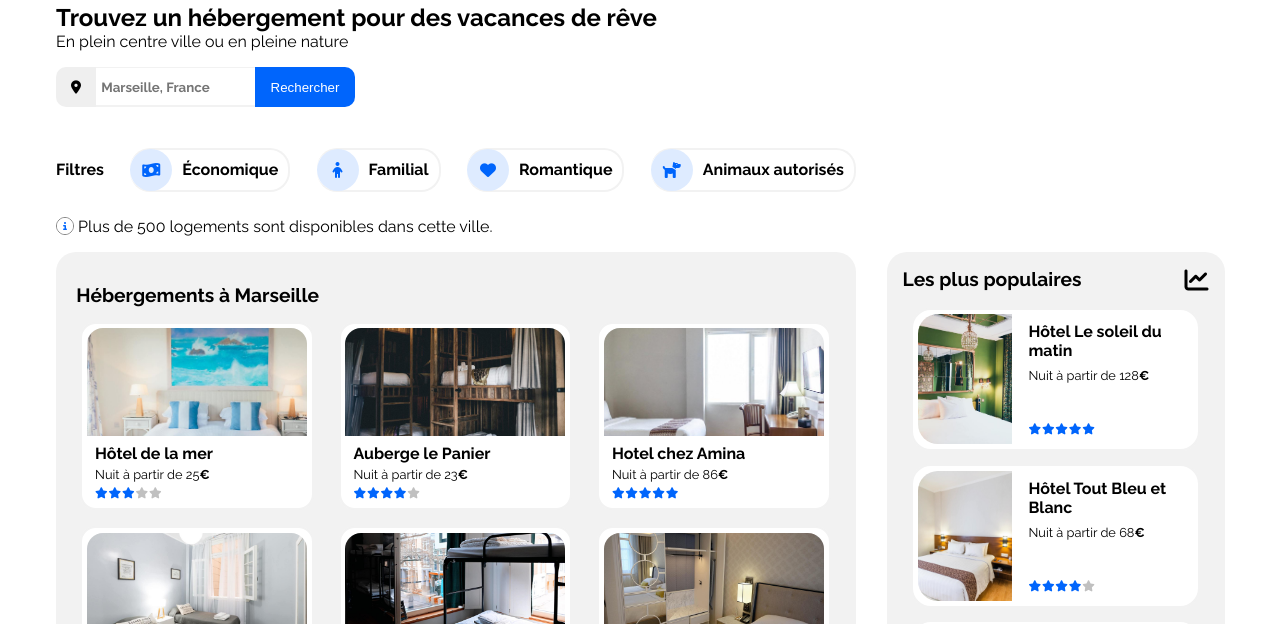
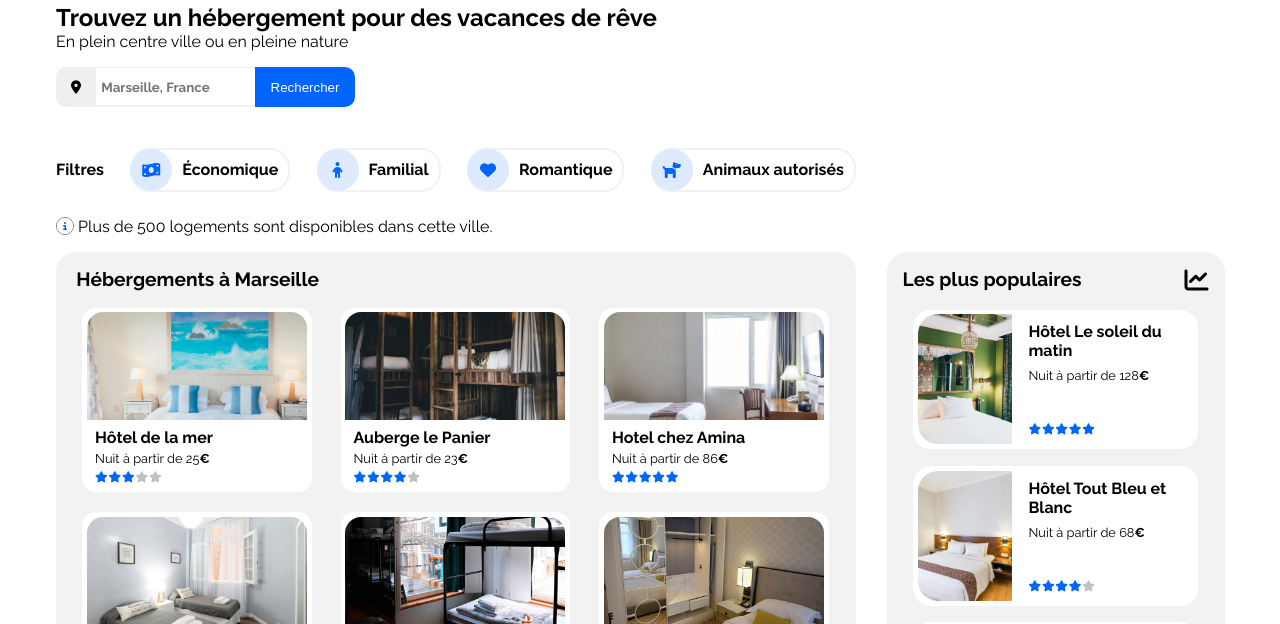
Before and after one commit to BastienLeroy/BastienLeroy.reservia, a plain HTML site: page index.html in a window 1280 px wide. Shown: the part 97-721 px from the top of the page. Drawn offline with Linux system fonts and the light colour scheme.

Commit message:
Update largeScreenCSS.css

```diff
--- a/style/largeScreenCSS.css
+++ b/style/largeScreenCSS.css
@@ -86,11 +86,7 @@
         width: 800px;
     }
 
-    .hostingTitle {
-        padding-top: 1rem;
-    }
-
-    .hostingCard {
+   .hostingCard {
         height: 180px;
         width: 220px;
         padding: 0.3rem 0.3rem 0 0.3rem;
```
